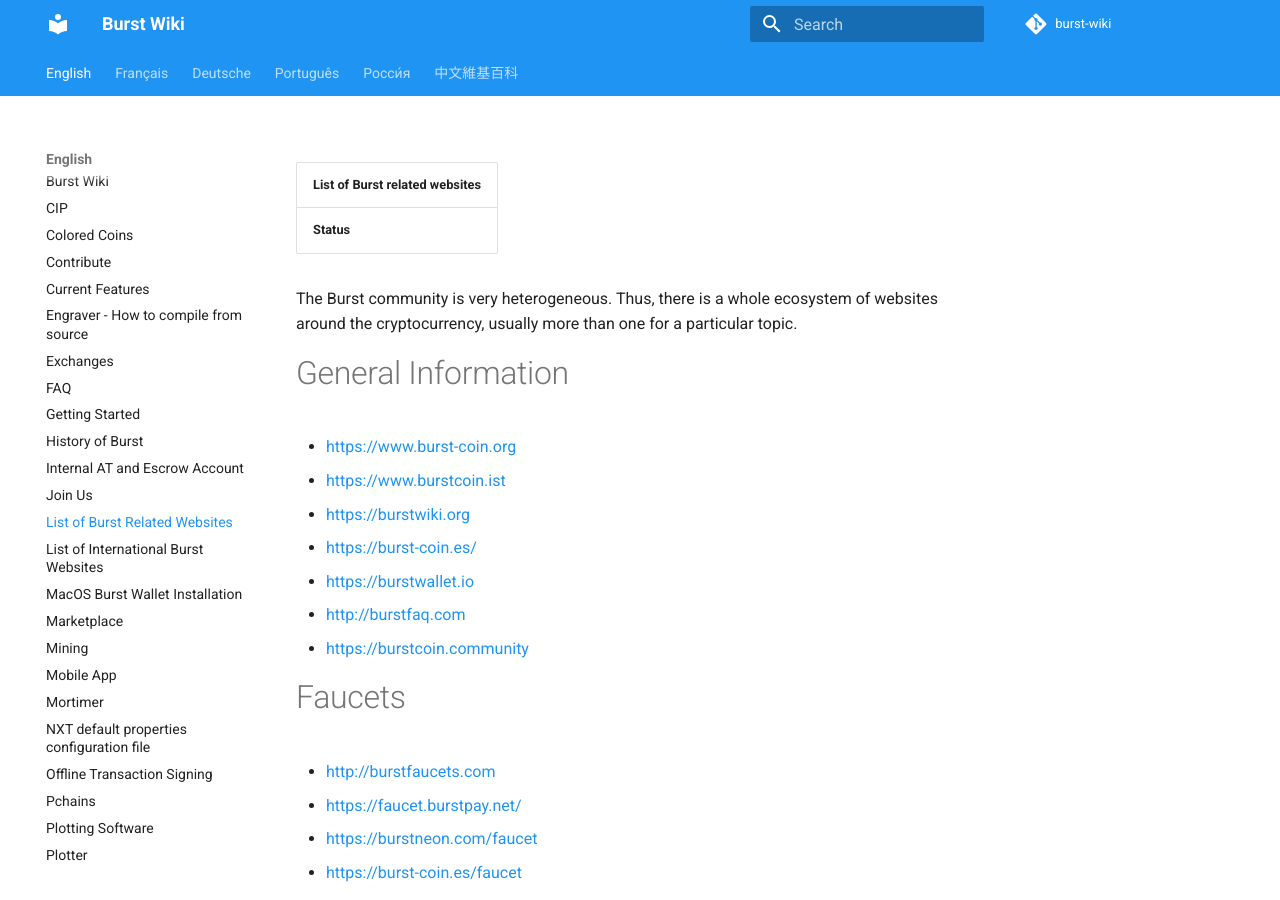
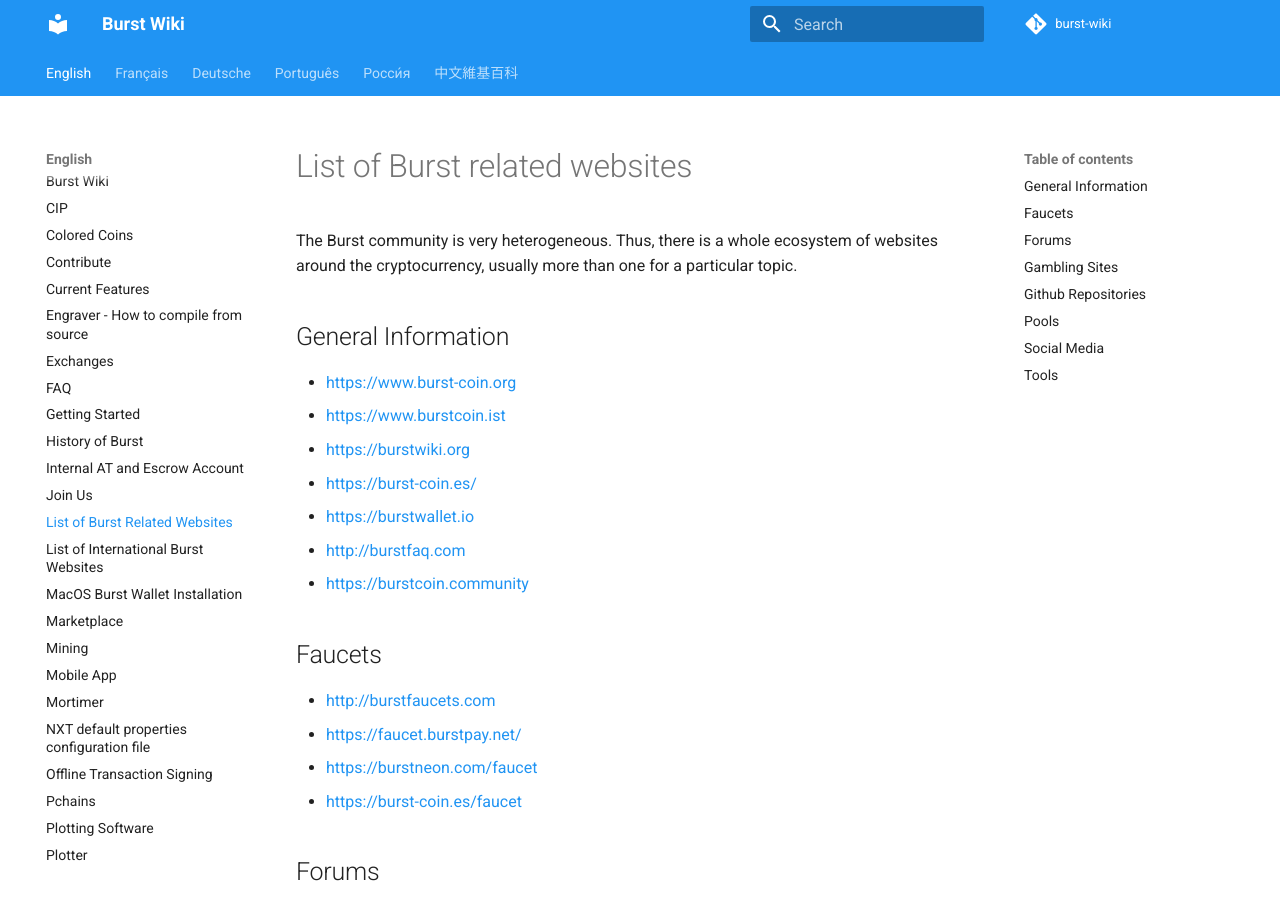
Before and after one commit to burst-apps-team/burst-wiki, an MkDocs documentation site: the page built from docs/en/list-of-burst-related-websites.md, in a window 1280 px wide and 900 px high. Built offline with MkDocs 1.6.1 and Material for MkDocs 9.7.7, drawn with Linux system fonts in a browser that asks for light colours; comment, search, counter and statistics services are not loaded; old or Windows-style settings are respelled for this version of MkDocs.

Commit message:
Update list-of-burst-related-websites.md

```diff
--- a/docs/en/list-of-burst-related-websites.md
+++ b/docs/en/list-of-burst-related-websites.md
@@ -1,11 +1,8 @@
-| List of Burst related websites |
-|--------------------------------|
-| **Status**                     |
+# List of Burst related websites
 
 The Burst community is very heterogeneous. Thus, there is a whole ecosystem of websites around the cryptocurrency, usually more than one for a particular topic.
 
-General Information
-===================
+## General Information
 
 -   <https://www.burst-coin.org>
 -   <https://www.burstcoin.ist>
@@ -15,16 +12,14 @@ General Information
 -   <http://burstfaq.com>
 -   <https://burstcoin.community>
 
-Faucets
-=======
+## Faucets
 
 -   <http://burstfaucets.com>
 -   <https://faucet.burstpay.net/>
 -   <https://burstneon.com/faucet>
 -   <https://burst-coin.es/faucet>
 
-Forums
-======
+## Forums
 
 -   <http://burstforum.net>
 -   <https://forums.getburst.net>
@@ -33,35 +28,30 @@ Forums
     -   <https://bitcointalk.org/index.php?topic=1541310> - Main Announcement
 -   <https://www.reddit.com/r/burstcoin/>
 
-Gambling Sites
-==============
+## Gambling Sites
 
 -   <http://lotto.burstxd.com/> - This may be using the [pre-hardfork1 Burstcoin blockchain](500k-hf-checklist.md) so beware.
 
-Github Repositories
-===================
+## Github Repositories
 
 -   <https://github.com/burst-apps-team>
 -   <https://github.com/JohnnyFFM?tab=repositories>
 -   <https://github.com/PoC-Consortium>
 -   <https://github.com/andzno1?tab=repositories>
 
-Pools
-=====
+## Pools
 
 A good percentage of all pools can be found here :
 
 -   <https://burstcoin.cc/pool>
 
-Social Media
-============
+## Social Media
 
 -   <https://twitter.com/GetBURST>
 -   <https://twitter.com/BURSTFLASH>
 -   <https://twitter.com/BurstAppsTeam>
 
-Tools
-=====
+## Tools
 
 -   <https://starburst.pink/poolspy/>
 -   <https://blackpawn.com/tp/>
```
